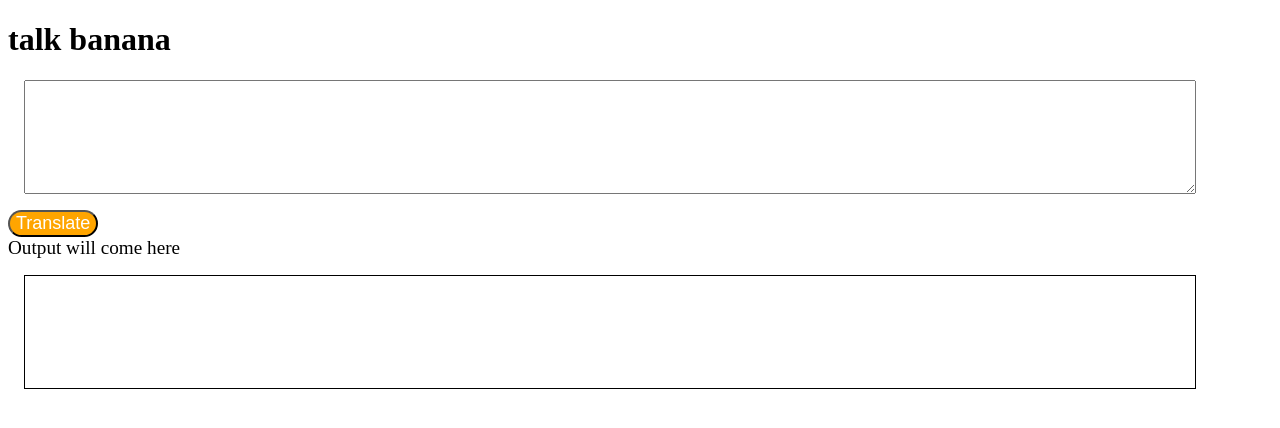
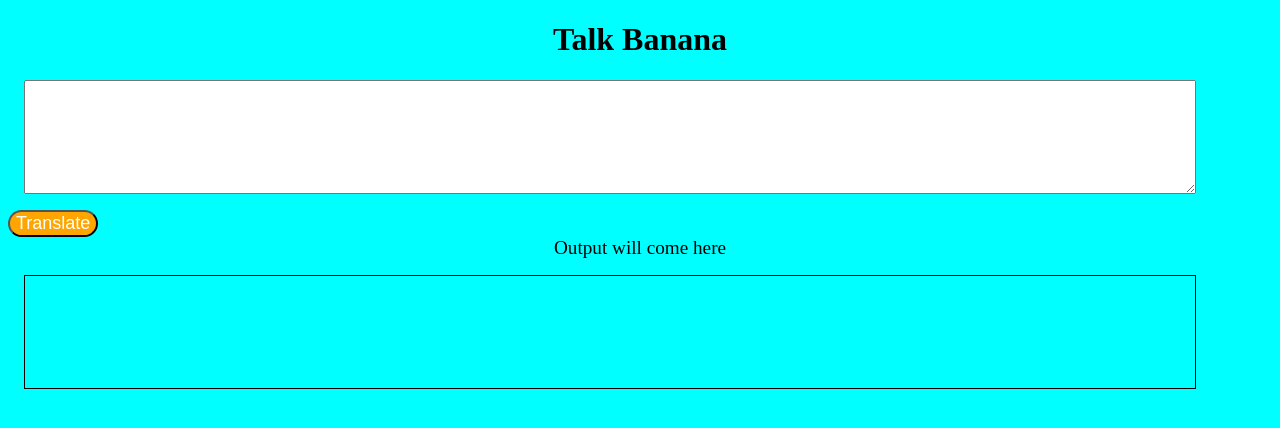
Before and after one commit to thisissushant/Translating-English-text-to-minion, a plain HTML site: page index.html in a window 1280 px wide. Drawn offline with Linux system fonts and the light colour scheme.

Commit message:
add-color

```diff
--- a/index.html
+++ b/index.html
@@ -8,13 +8,13 @@
     <link href="style.css" rel="stylesheet"/>
 </head>
 <body>
-    <h1>talk banana</h1>
+    <h1><center>Talk Banana</center></h1>
     <textarea id="txt-input"
     placeholder="Enter your text in English and you will get the banana translate">
     </textarea>
     <button id="btn-translate">Translate</button>
 
-    <div style="font-size:larger;">Output will come here</div>
+    <div style="font-size:larger;"><center>Output will come here</center></div>
     <div id="output"></div>
     <script src="app.js" type="text/javascript"></script>
 </body>
--- a/style.css
+++ b/style.css
@@ -20,3 +20,6 @@
     margin: 1rem;
     padding: 1rem;
 }
+body{
+    background-color: aqua;
+}
```
